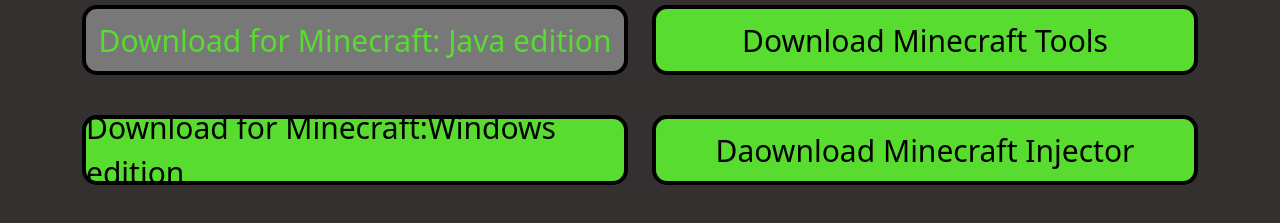
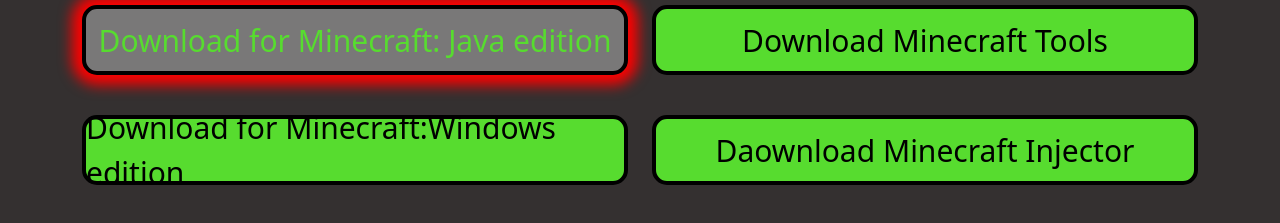
Before and after one commit to GGCLIENTS/downloads, a plain HTML site: page index.html in a window 1280 px wide. In both pictures the pointer is over the link "Download for Minecraft: Java edition". Shown: the part 171-394 px from the top of the page. Drawn offline with nearby package versions, Linux system fonts and the light colour scheme.

Commit message:
Add files via upload

```diff
--- a/style.css
+++ b/style.css
@@ -99,6 +99,7 @@ h1{
 .container a:hover{
     background-color:rgb(121, 120, 120);
     color:rgb(87, 220, 47);
+    box-shadow: red 0px 0px 14px 10px;
 }
 
 
```
